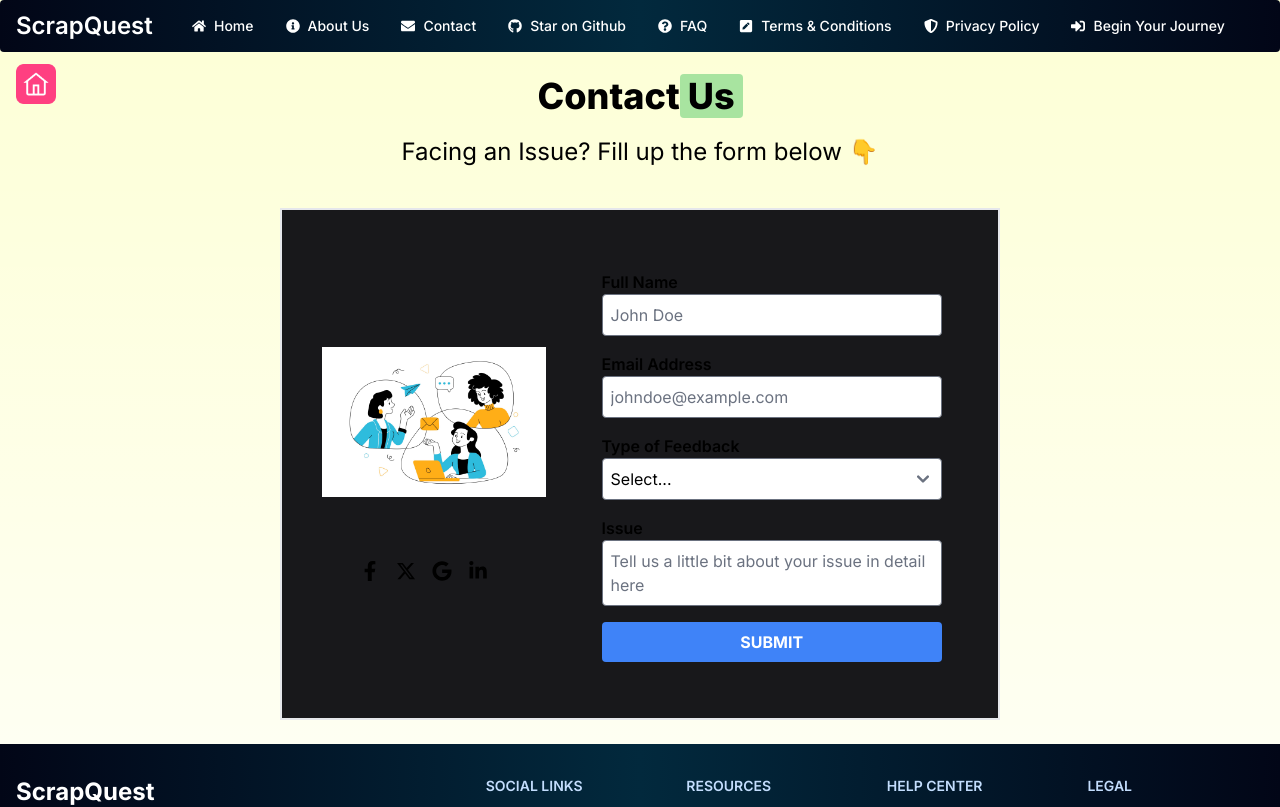
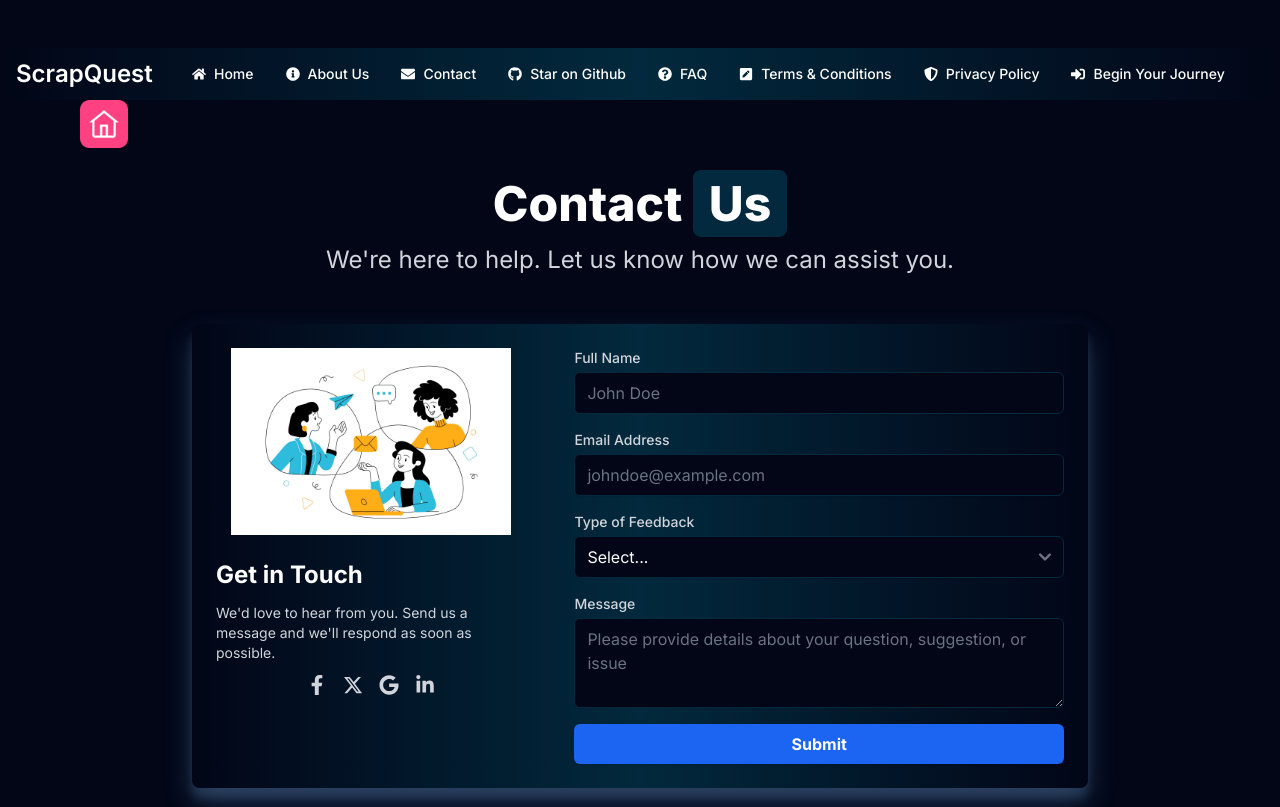
Before and after one commit to Abidsyed25/ScrapQuest, a Next.js app: page /contact in a window 1280 px wide. Shown: the top 807 px of the page. Built offline with nearby package versions, Linux system fonts and the light colour scheme.

Commit message:
Enhanced the contact form

```diff
--- a/app/contact/page.tsx
+++ b/app/contact/page.tsx
@@ -79,106 +79,92 @@ export default function Contact() {
   };
 
   return (
-    <div className="relative">
-      <Nav/>
-      <div className="w-full container mx-auto p-6 max-w-[48rem]">
+    <div className="min-h-screen bg-[rgb(2,6,23)] py-12">
+      <Nav />
+      <div className="container mx-auto px-4 max-w-6xl relative">
         <Link href="/" passHref>
           <Image
             src={homeIcon}
             alt="Home"
-            style={homeIconStyle}
-            width={50}
-            height={50}
+            className="w-12 h-12 mb-8 hover:opacity-80 transition-opacity"
+            width={48}
+            height={48}
           />
         </Link>
-        <p className="text-4xl font-extrabold text-center">
-          Contact<span className="bg-[#a8e4a0] rounded px-2">Us</span>
+
+        <h1 className="text-5xl font-extrabold text-center text-white mb-4">
+          Contact <span className="bg-[rgb(2,41,61)] rounded-lg px-4 py-1">Us</span>
+        </h1>
+
+        <p className="text-2xl text-center text-gray-300 mb-12">
+          We're here to help. Let us know how we can assist you.
         </p>
-        <p className="pt-5 text-xl sm:text-2xl text-center">
-          Facing an Issue? Fill up the form below 👇
-        </p>
-        <main className="flex flex-col sm:flex-row items-center justify-center bg-zinc-900 border-2 mt-10 p-6 sm:p-0">
-          <div className="flex flex-col items-center">
-            <div className="flex-shrink-0 mb-6 sm:mb-0 sm:ml-10">
-              <Image src={contact} height={650} width={410} alt="contact" />
-            </div>
-            <div className="social-media flex justify-center mt-6 sm:mt-16 text-center sm:ml-5">
-              <a
-                href="https://www.facebook.com"
-                className="social-icon mx-2 hover:text-blue-400"
-              >
+
+        <div className="bg-gradient-to-r from-[rgb(2,6,23)] via-[rgb(2,41,61)] to-[rgb(2,6,23)]
+                        rounded-lg overflow-hidden
+                        shadow-[0_15px_30px_rgba(100,150,200,0.3),_0_10px_10px_rgba(100,150,200,0.2)]
+                        hover:shadow-[0_20px_40px_rgba(100,150,200,0.4),_0_15px_15px_rgba(100,150,200,0.3)]
+                        transition-all duration-300 ease-in-out
+                        max-w-4xl mx-auto mb-20">
+          <div className="flex flex-col md:flex-row">
+            <div className="p-6 md:w-2/5">
+              <Image src={contact} height={400} width={280} alt="contact" className="mx-auto mb-6" />
+              <div className="space-y-3">
+                <h2 className="text-2xl font-bold text-white">Get in Touch</h2>
+                <p className="text-sm text-gray-300">We'd love to hear from you. Send us a message and we'll respond as soon as possible.</p>
+                <div className="flex justify-center space-x-4 text-gray-300">
+                  <a href="https://www.facebook.com" className="hover:text-white transition-colors">
                     <FaFacebookF className="w-5 h-5" />
                   </a>
-              <a
-                href="https://www.x.com"
-                className="social-icon mx-2 hover:text-blue-400"
-              >
+                  <a href="https://www.x.com" className="hover:text-white transition-colors">
                     <FaXTwitter className="w-5 h-5" />
                   </a>
-              <a
-                href="https://www.gmail.com"
-                className="social-icon mx-2 hover:text-blue-400"
-              >
+                  <a href="https://www.gmail.com" className="hover:text-white transition-colors">
                     <FaGoogle className="w-5 h-5" />
                   </a>
-              <a
-                href="https://www.linkedin.com"
-                className="social-icon mx-2 hover:text-blue-400"
-              >
+                  <a href="https://www.linkedin.com" className="hover:text-white transition-colors">
                     <FaLinkedinIn className="w-5 h-5" />
                   </a>
                 </div>
               </div>
-          <div className="flex w-full flex-col items-center p-4 sm:p-10">
-            <div className="flex w-full flex-col items-center justify-between pt-5 px-4 pb-4 sm:px-25 sm:pb-25">
-              <form
-                onSubmit={form.handleSubmit(handleSubmit)}
-                className="w-full max-w-md flex flex-col gap-4"
-              >
-                <div className="flex flex-col">
-                  <label htmlFor="name" className="font-semibold">
-                    Full Name
-                  </label>
+            </div>
+
+            <div className="p-6 md:w-3/5">
+              <form onSubmit={form.handleSubmit(handleSubmit)} className="space-y-4">
+                <div>
+                  <label htmlFor="name" className="block text-sm font-medium text-gray-300">Full Name</label>
                   <input
                     id="name"
                     type="text"
                     placeholder="John Doe"
                     {...form.register("name")}
-                    className="p-2 border rounded text-black"
+                    className="mt-1 block w-full rounded-md bg-[rgb(2,6,23)] border-[rgb(2,41,61)] text-white placeholder-gray-500 shadow-sm focus:border-blue-500 focus:ring-blue-500"
                   />
                   {form.formState.errors.name && (
-                    <p className="text-red-500">
-                      {form.formState.errors.name.message}
-                    </p>
+                    <p className="mt-1 text-sm text-red-400">{form.formState.errors.name.message}</p>
                   )}
                 </div>
 
-                <div className="flex flex-col">
-                  <label htmlFor="email" className="font-semibold">
-                    Email Address
-                  </label>
+                <div>
+                  <label htmlFor="email" className="block text-sm font-medium text-gray-300">Email Address</label>
                   <input
                     id="email"
                     type="email"
                     placeholder="johndoe@example.com"
                     {...form.register("email")}
-                    className="p-2 border rounded text-black"
+                    className="mt-1 block w-full rounded-md bg-[rgb(2,6,23)] border-[rgb(2,41,61)] text-white placeholder-gray-500 shadow-sm focus:border-blue-500 focus:ring-blue-500"
                   />
                   {form.formState.errors.email && (
-                    <p className="text-red-500">
-                      {form.formState.errors.email.message}
-                    </p>
+                    <p className="mt-1 text-sm text-red-400">{form.formState.errors.email.message}</p>
                   )}
                 </div>
 
-                <div className="flex flex-col">
-                  <label htmlFor="feedbackType" className="font-semibold">
-                    Type of Feedback
-                  </label>
+                <div>
+                  <label htmlFor="feedbackType" className="block text-sm font-medium text-gray-300">Type of Feedback</label>
                   <select
                     id="feedbackType"
                     {...form.register("feedbackType")}
-                    className="p-2 border rounded text-black"
+                    className="mt-1 block w-full rounded-md bg-[rgb(2,6,23)] border-[rgb(2,41,61)] text-white shadow-sm focus:border-blue-500 focus:ring-blue-500"
                   >
                     <option value="">Select...</option>
                     <option value="question">Question</option>
@@ -187,45 +173,40 @@ export default function Contact() {
                     <option value="other">Other</option>
                   </select>
                   {form.formState.errors.feedbackType && (
-                    <p className="text-red-500">
-                      {form.formState.errors.feedbackType.message}
-                    </p>
+                    <p className="mt-1 text-sm text-red-400">{form.formState.errors.feedbackType.message}</p>
                   )}
                 </div>
 
                 {renderOtherFeedbackInput()}
 
-                <div className="flex flex-col">
-                  <label htmlFor="issue" className="font-semibold">
-                    Issue
-                  </label>
+                <div>
+                  <label htmlFor="issue" className="block text-sm font-medium text-gray-300">Message</label>
                   <textarea
                     id="issue"
-                    placeholder="Tell us a little bit about your issue in detail here"
-                    className="p-2 border rounded resize-none text-black"
+                    placeholder="Please provide details about your question, suggestion, or issue"
                     {...form.register("issue")}
+                    rows={3}
+                    className="mt-1 block w-full rounded-md bg-[rgb(2,6,23)] border-[rgb(2,41,61)] text-white placeholder-gray-500 shadow-sm focus:border-blue-500 focus:ring-blue-500"
                   />
                   {form.formState.errors.issue && (
-                    <p className="text-red-500">
-                      {form.formState.errors.issue.message}
-                    </p>
+                    <p className="mt-1 text-sm text-red-400">{form.formState.errors.issue.message}</p>
                   )}
                 </div>
+
                 <button
                   type="submit"
-                  className="p-2 bg-blue-500 text-white rounded hover:bg-blue-800"
+                  className="w-full py-2 px-4 bg-blue-600 hover:bg-blue-700 text-white font-bold rounded-md shadow transition-colors"
                 >
-                  <b>SUBMIT</b>
+                  Submit
                 </button>
               </form>
+
               {isSubmitted && (
-                <p className="mt-4 text-green-500">
-                  Form submitted successfully!
-                </p>
+                <p className="mt-4 text-sm text-blue-300 font-semibold">Thank you! Your message has been sent successfully.</p>
               )}
             </div>
           </div>
-        </main>
+        </div>
       </div>
       <Footer />
     </div>
```
Lines whose indentation alone changed are shown as unchanged.
